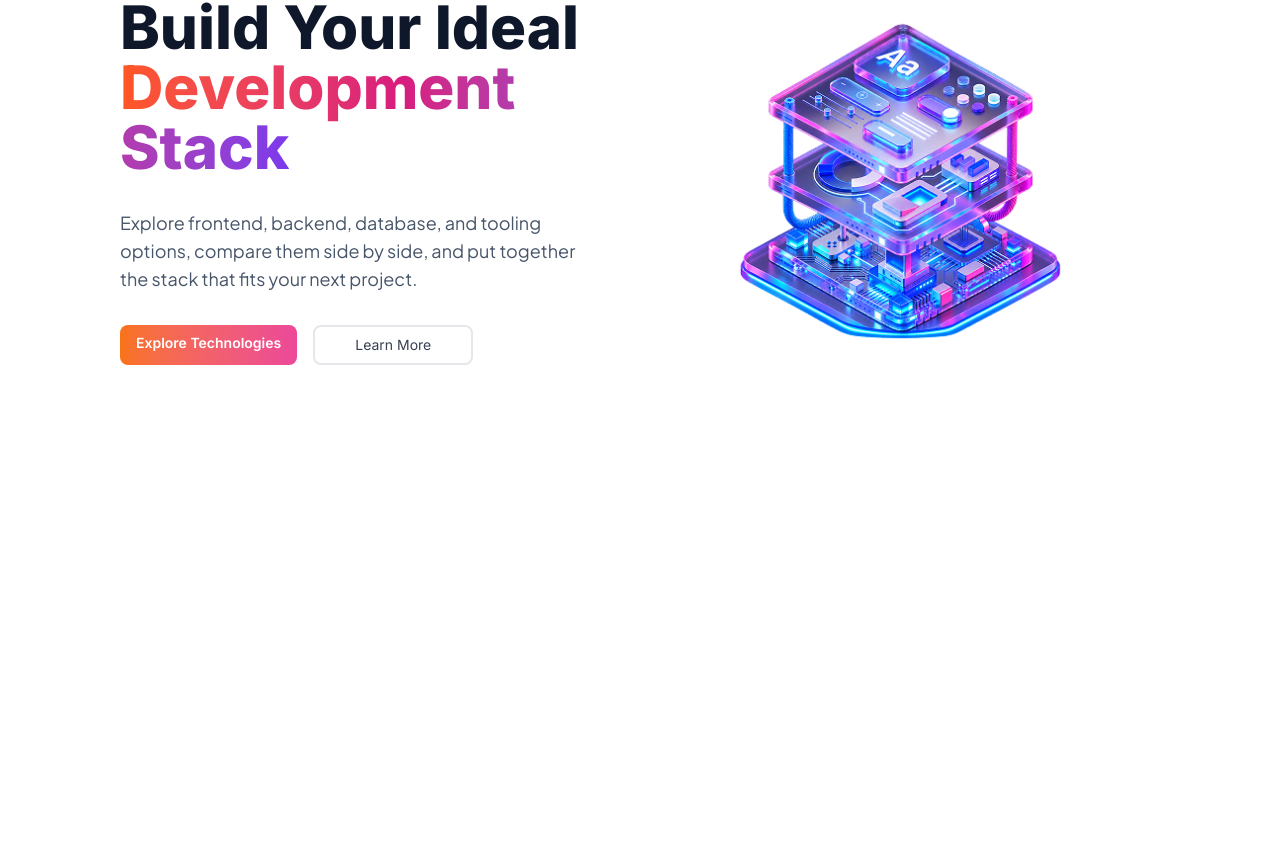
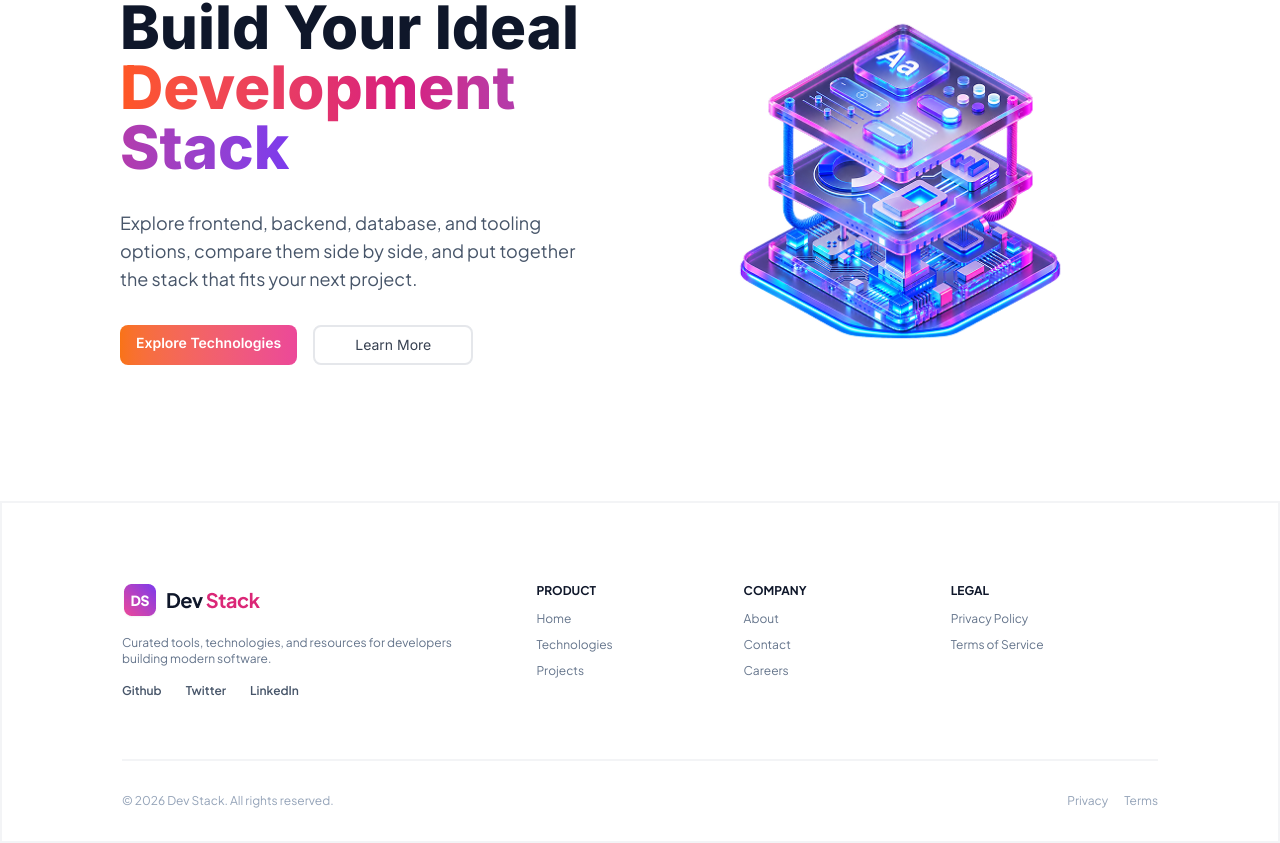
Before and after one commit to Sajid-arch/Assignment-5, a React (Vite) app: page / in a window 1280 px wide. Shown: the part 199-1042 px from the top of the page. Before the commit the page ends 800 px from the top, so only its background shows below. Built offline with nearby package versions, Linux system fonts and the light colour scheme.

Commit message:
Uploding Responsive Footer Section

```diff
--- a/src/App.tsx
+++ b/src/App.tsx
@@ -2,6 +2,7 @@
 // import { RxCross2, RxHamburgerMenu } from 'react-icons/rx'
 
 import './App.css'
+import Footer from './components/Footer'
 import Hero from './components/Hero'
 import Navbar from './components/Navbar'
 import Sidebar from './components/Sidebar'
@@ -22,6 +23,8 @@ function App() {
 
       <Hero/>
 
+      <Footer/>
+
 
 
 
--- /dev/null
+++ b/src/components/Footer.tsx
@@ -0,0 +1,54 @@
+import logo from '../assets/logo-text.png'
+
+const Footer = () => {
+    return (
+        <footer className='pt-10 md:pt-20 px-6 md:px-30 font-jakarta border-gray-100 border-2'>
+            <div className="container mx-auto">
+                <div className="grid grid-cols-1 md:grid-cols-5 pb-8 md:pb-15">
+                    <div className="grid-cols-1 md:col-span-2 flex flex-col items-center md:items-start justify-center space-y-4">
+                    <img src={logo} alt="Logo" />
+                    <p className='text-[#64748B] text-xs font-normal text-center w-full md:w-4/5 md:text-left'>Curated tools, technologies, and resources for developers building
+                        modern software.</p>
+                    <ul className="flex flex-row text-[#4B5563] md:text-[#475569] font-semibold text-xs gap-4">
+                        <li><a href="#">Github</a></li>
+                        <li className='list-disc ml-2 md:list-none'><a href="#">Twitter</a></li>
+                        <li className='list-disc ml-2 md:list-none'><a href="#">LinkedIn</a></li>
+                    </ul>
+                </div>
+                <div className="col-span-1 space-y-3 hidden md:block">
+                    <h5 className='uppercase text-[#0F172A] text-xs font-bold'>Product</h5>
+                    <ul className='text-[#64748B] text-xs font-normal space-y-2.5'>
+                        <li><a href="#">Home</a></li>
+                        <li><a href="#">Technologies</a></li>
+                        <li><a href="#">Projects</a></li>
+                    </ul>
+                </div>
+                <div className="col-span-1 space-y-3 hidden md:block">
+                    <h5 className='uppercase text-[#0F172A] text-xs font-bold'>Company</h5>
+                    <ul className='text-[#64748B] text-xs font-normal space-y-2.5'>
+                        <li><a href="#">About</a></li>
+                        <li><a href="#">Contact</a></li>
+                        <li><a href="#">Careers</a></li>
+                    </ul>
+                </div>
+                <div className="col-span-1 space-y-3 hidden md:block">
+                    <h5 className='uppercase text-[#0F172A] text-xs font-bold'>Legal</h5>
+                    <ul className='text-[#64748B] text-xs font-normal space-y-2.5'>
+                        <li><a href="#">Privacy Policy</a></li>
+                        <li><a href="#">Terms of Service</a></li>
+                    </ul>
+                </div>
+                </div>
+                <div className="flex flex-row justify-between items-center py-8 border-t-2 border-gray-100">
+                    <p className='text-[#94A3B8] text-xs font-normal'>© 2026 Dev Stack. All rights reserved.</p>
+                    <ul className='flex flex-row gap-4 text-xs text-[#94A3B8]'>
+                        <li><a href="#">Privacy</a></li>
+                        <li><a href="#">Terms</a></li>
+                    </ul>
+                </div>
+            </div>
+        </footer>
+    );
+};
+
+export default Footer;
```
